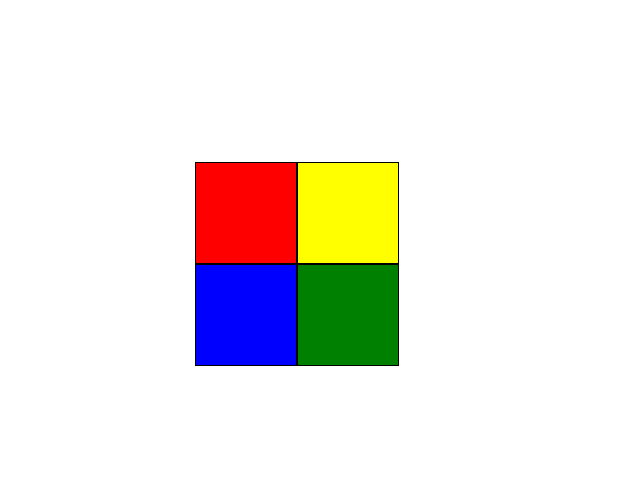
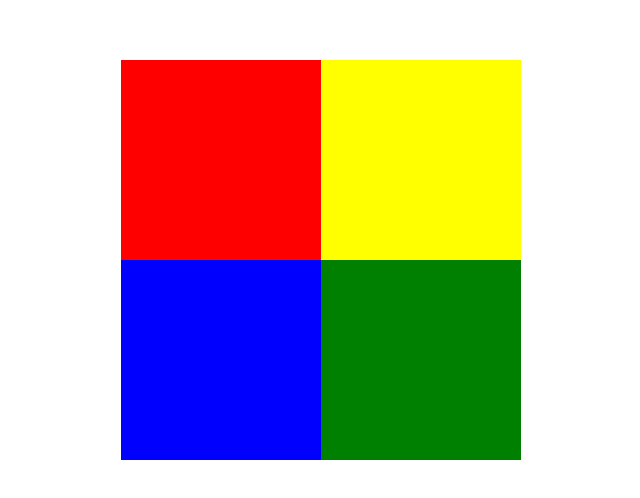
Before and after one commit to pesto-students/p10-sumit-vinayak-pk, a plain HTML site: page Week-2/Excercise2.2/index.html in a window 1280 px wide. Shown: the part 140-638 px from the top of the page, without its empty margins (319-959 px from the left). Drawn offline with Linux system fonts and the light colour scheme.

Commit message:
style refactor

```diff
--- a/Week-2/Excercise2.2/style.css
+++ b/Week-2/Excercise2.2/style.css
@@ -1,32 +1,28 @@
-.mainbody{
-    width: 100%;
-    height: 100%;
-    display: flex;
-    align-items: center;
-}
 
 .container{
-    width: 20%;
-    height: 25%;
-    margin: auto;
-    text-align: center;
+    width: 400px;
+    height: 400px;
     display: flex;
-    align-items: center;
     flex-wrap: wrap;
+    position: fixed;
+    top: 50%;
+    left: 50%;
+    transform: translate(-50%,-50%);
+
 }
 
 .container::after{
     position: absolute;
     content: 'Hi!';
     font-size: 36px;
-    top: 47%;
-    left: 47%;
+    top: 50%;
+    left: 50%;
+    transform: translate(-50%,-50%);
 }
 
 .box{
-    width: 100px;
-    height: 100px;
-    border: 1px solid black;
+    width: 50%;
+    height: 50%;
     transition: all 1s ease-in-out;
     z-index: 2;
 }
```
